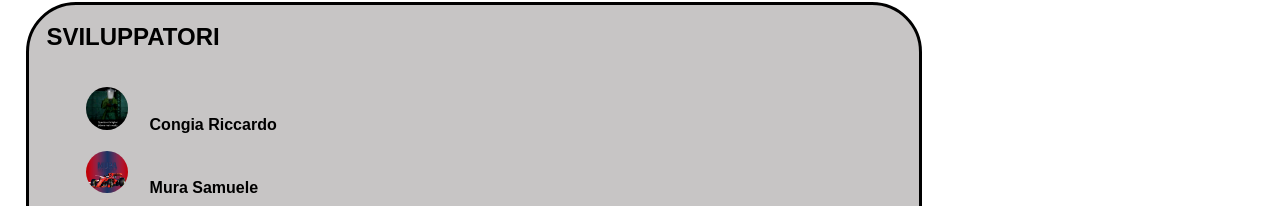
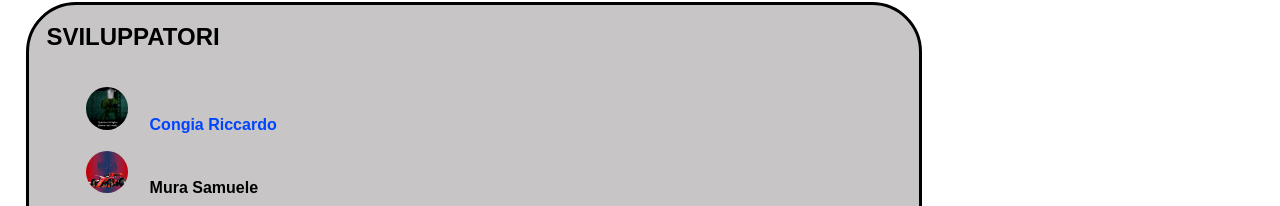
Before and after one commit to Bido-Studios/bido-inc, a plain HTML site: page staff.html in a window 1280 px wide. In both pictures the pointer is over the element 213 px from the left and 432 px from the top of the page. Shown: the part 308-514 px from the top of the page. Drawn offline with Linux system fonts and the light colour scheme.

Commit message:
Update staff.css

```diff
--- a/styles/staff.css
+++ b/styles/staff.css
@@ -84,7 +84,10 @@ img.logo{
 
     .sviluppatori span, .doppiatori span{
         margin-left: 2%;
-        margin-top: 2%;
+    }
+
+    .sviluppatori span:hover, .doppiatori span:hover{
+        color: rgb(0, 68, 255);
     }
 
     .sviluppatori h1, .sviluppatori img, .doppiatori h1, .doppiatori img{
```
